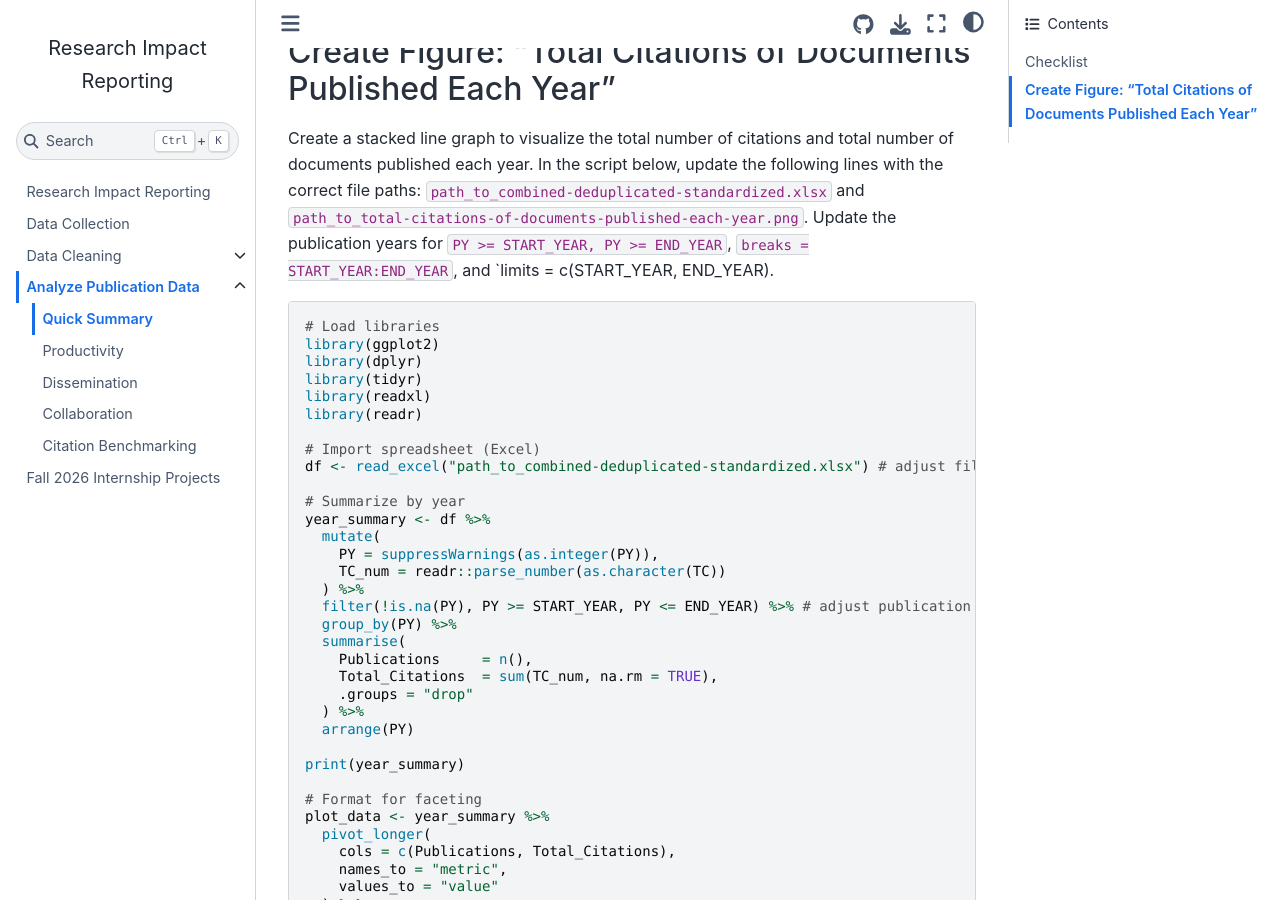
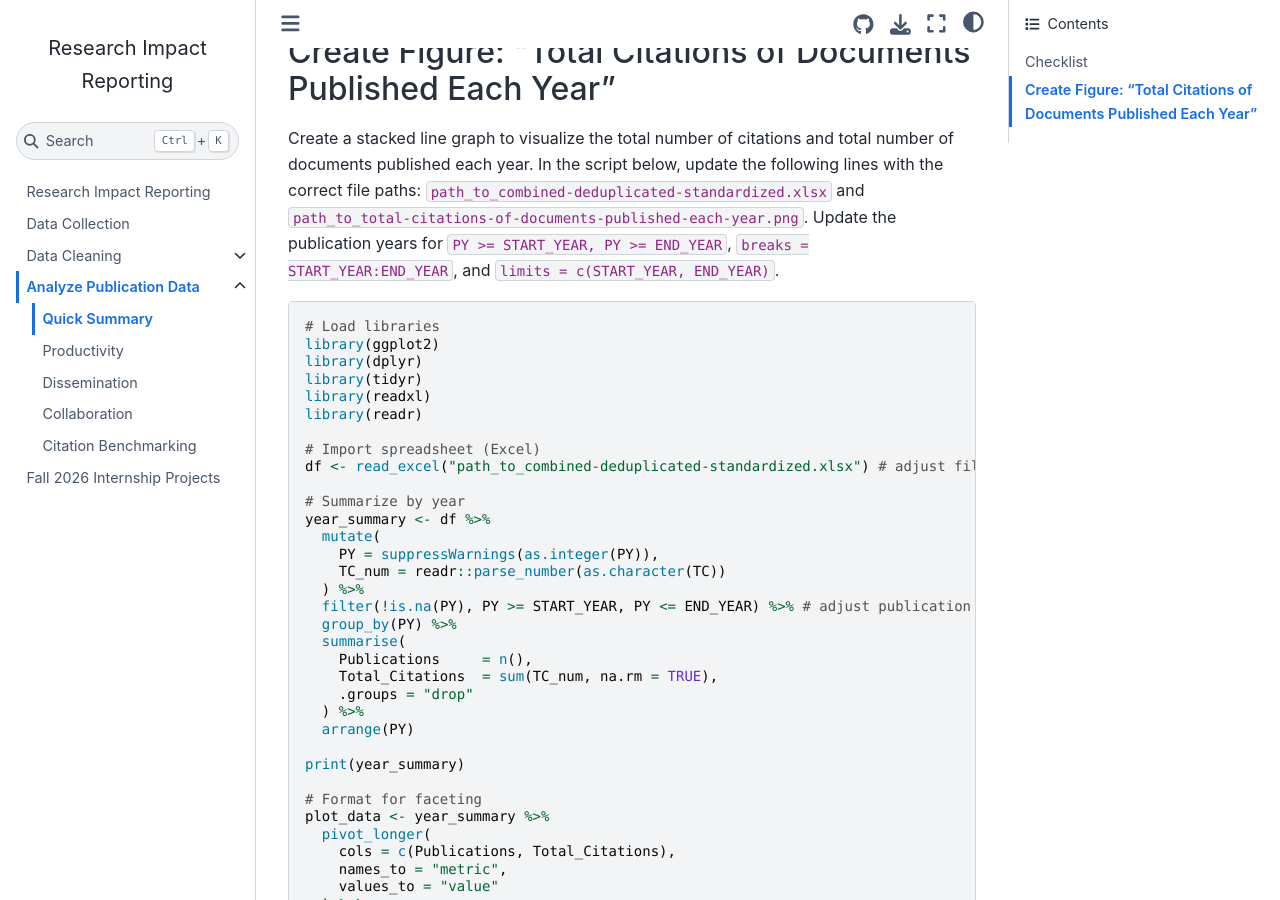
Before and after one commit to vvlooking/research-impact, a Jupyter Book: the page built from website/analyze-data-quick-summary.md, in a window 1280 px wide and 900 px high, scrolled down 343 px. Built offline with Jupyter Book 1.0.4 settings and Sphinx 7.4.7 and the Sphinx Book theme 1.1.4, drawn with Linux system fonts in a browser that asks for light colours.

````diff
--- a/website/analyze-data-quick-summary.md
+++ b/website/analyze-data-quick-summary.md
@@ -8,7 +8,7 @@
 - [ ] List the top three most cited documents
 
 ## Create Figure: "Total Citations of Documents Published Each Year"
-Create a stacked line graph to visualize the total number of citations and total number of documents published each year. In the script below, update the following lines with the correct file paths: `path_to_combined-deduplicated-standardized.xlsx` and `path_to_total-citations-of-documents-published-each-year.png`. Update the publication years for `PY >= START_YEAR, PY >= END_YEAR`, `breaks = START_YEAR:END_YEAR`, and `limits = c(START_YEAR, END_YEAR).
+Create a stacked line graph to visualize the total number of citations and total number of documents published each year. In the script below, update the following lines with the correct file paths: `path_to_combined-deduplicated-standardized.xlsx` and `path_to_total-citations-of-documents-published-each-year.png`. Update the publication years for `PY >= START_YEAR, PY >= END_YEAR`, `breaks = START_YEAR:END_YEAR`, and `limits = c(START_YEAR, END_YEAR)`.
 
 ```r
 # Load libraries
````
